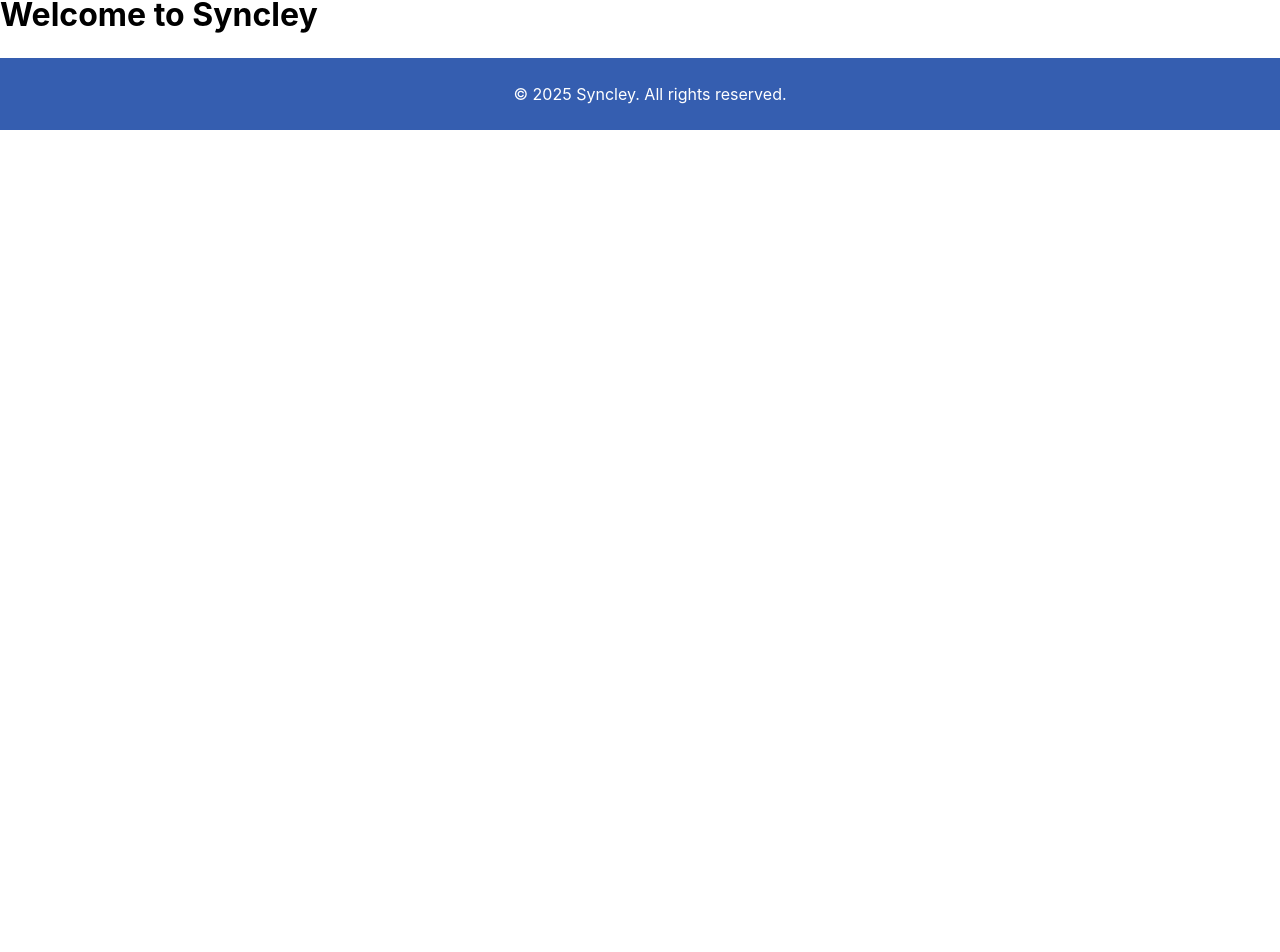
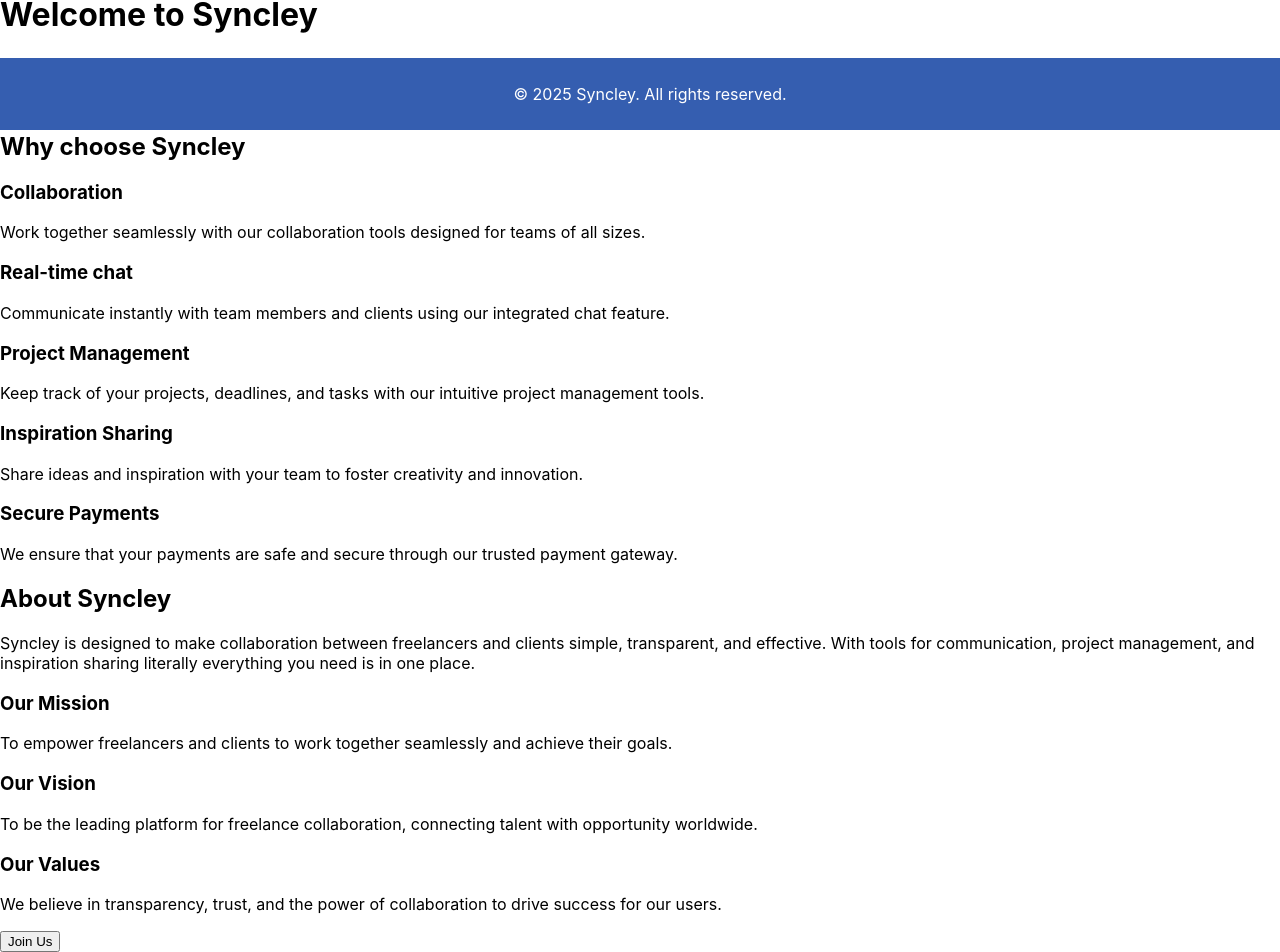
Before and after one commit to shirl3yyyy/my-syncley-frontend, a React (Create React App) app: page / in a window 1280 px wide. Shown: the part 670-1622 px from the top of the page. Before the commit the page ends 800 px from the top, so only its background shows below. Built offline with nearby package versions, Linux system fonts and the light colour scheme.

Commit message:
modified home.js file

```diff
--- a/src/pages/Home.js
+++ b/src/pages/Home.js
@@ -1,9 +1,14 @@
+import Features from '../components/layout/Features';
 import Hero from '../components/layout/Hero';
+import About from '../components/layout/About';
 
 function Home() {
   return (
     <div>
         <Hero />
+        <Features />
+        <About />
+
     </div>
   );
 }
```
